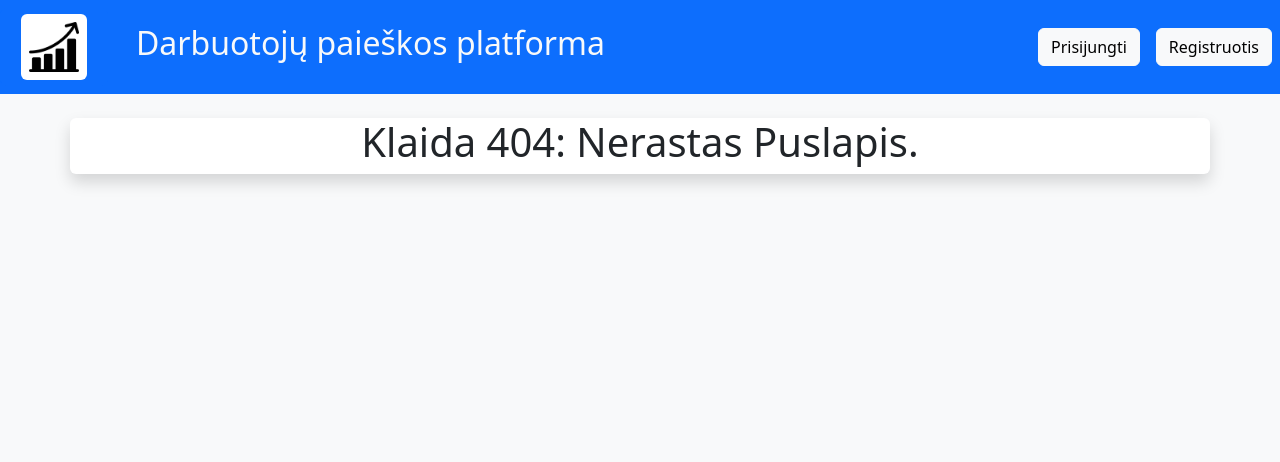
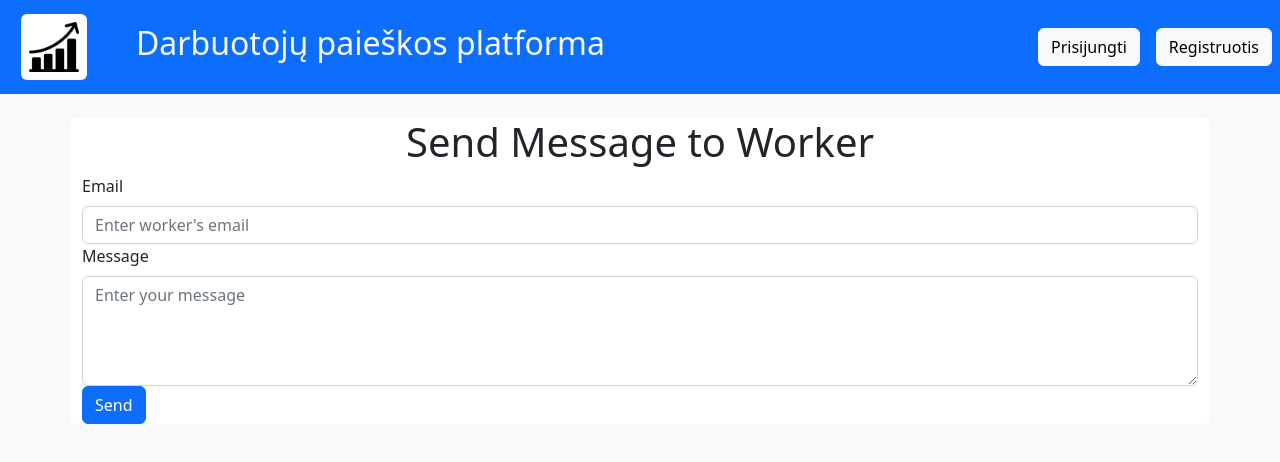
Before and after one commit to Karolinskis/recruitment-platform, a React (Vite) app in the folder frontend/: page /employer/send-email in a window 1280 px wide. Before the commit this address had no page. Shown: the top 462 px of the page. Built offline with nearby package versions, Linux system fonts and the light colour scheme.

Commit message:
Added email form

```diff
--- a/frontend/src/AppRoutes.jsx
+++ b/frontend/src/AppRoutes.jsx
@@ -20,6 +20,7 @@ import HireWorker from "../views/employer/HireWorker";
 import RateWorker from "../views/employer/RateWorker";
 import CheckWorkerAvailability from "../views/employer/CheckWorkerAvailability";
 import DeleteEmployerAccount from "../views/employer/DeleteAccount";
+import SendEmailToWorker from "../views/employer/SendEmailToWorker";
 
 import RequireAuth from "../components/RequireAuth";
 import DeleteAccount from "../views/account/DeleteAccount";
@@ -53,6 +54,7 @@ function AppRoutes() {
           <Route path="employer/rate-worker" element={<RateWorker/>} />
           <Route path="employer/check-worker-availability" element={<CheckWorkerAvailability/>} />
           <Route path="employer/delete-account" element={<DeleteEmployerAccount/>} />
+          <Route path="employer/send-email" element={<SendEmailToWorker/>} />
 
           <Route path="account/edit" element={<EditAccount />} />
           <Route path="jobsad/id" element={<JobOffer />} />
--- /dev/null
+++ b/frontend/views/employer/SendEmailToWorker.jsx
@@ -0,0 +1,62 @@
+import React, { useState } from 'react';
+import { Button, Form } from 'react-bootstrap';
+
+function SendMessageToWorker() {
+  const [email, setEmail] = useState('');
+  const [message, setMessage] = useState('');
+  const [success, setSuccess] = useState(false);
+  const [isValidEmail, setIsValidEmail] = useState(true);
+
+  const handleSend = () => {
+    // Email validation regex
+    const emailRegex = /^[^\s@]+@[^\s@]+\.[^\s@]+$/;
+
+    if (!email.match(emailRegex)) {
+      setIsValidEmail(false);
+      return;
+    }
+
+    // TODO: Implement logic to send the email message to the worker
+    // On success, setSuccess(true);
+    console.log('Email sent:', email);
+    console.log('Message:', message);
+    setSuccess(true);
+  };
+
+  return (
+    <div className="container bg-white rounded">
+      <h1 className="text-center">Send Message to Worker</h1>
+      <Form>
+        <Form.Group controlId="email">
+          <Form.Label>Email</Form.Label>
+          <Form.Control
+            type="email"
+            placeholder="Enter worker's email"
+            value={email}
+            onChange={(e) => setEmail(e.target.value)}
+            isInvalid={!isValidEmail}
+          />
+          {!isValidEmail && <Form.Control.Feedback type="invalid">Please enter a valid email address.</Form.Control.Feedback>}
+        </Form.Group>
+
+        <Form.Group controlId="message">
+          <Form.Label>Message</Form.Label>
+          <Form.Control
+            as="textarea"
+            rows={4}
+            placeholder="Enter your message"
+            value={message}
+            onChange={(e) => setMessage(e.target.value)}
+          />
+        </Form.Group>
+
+        <Button variant="primary" onClick={handleSend}>
+          Send
+        </Button>
+      </Form>
+      {success && <p className="text-success">Message sent successfully!</p>}
+    </div>
+  );
+}
+
+export default SendMessageToWorker;
```
